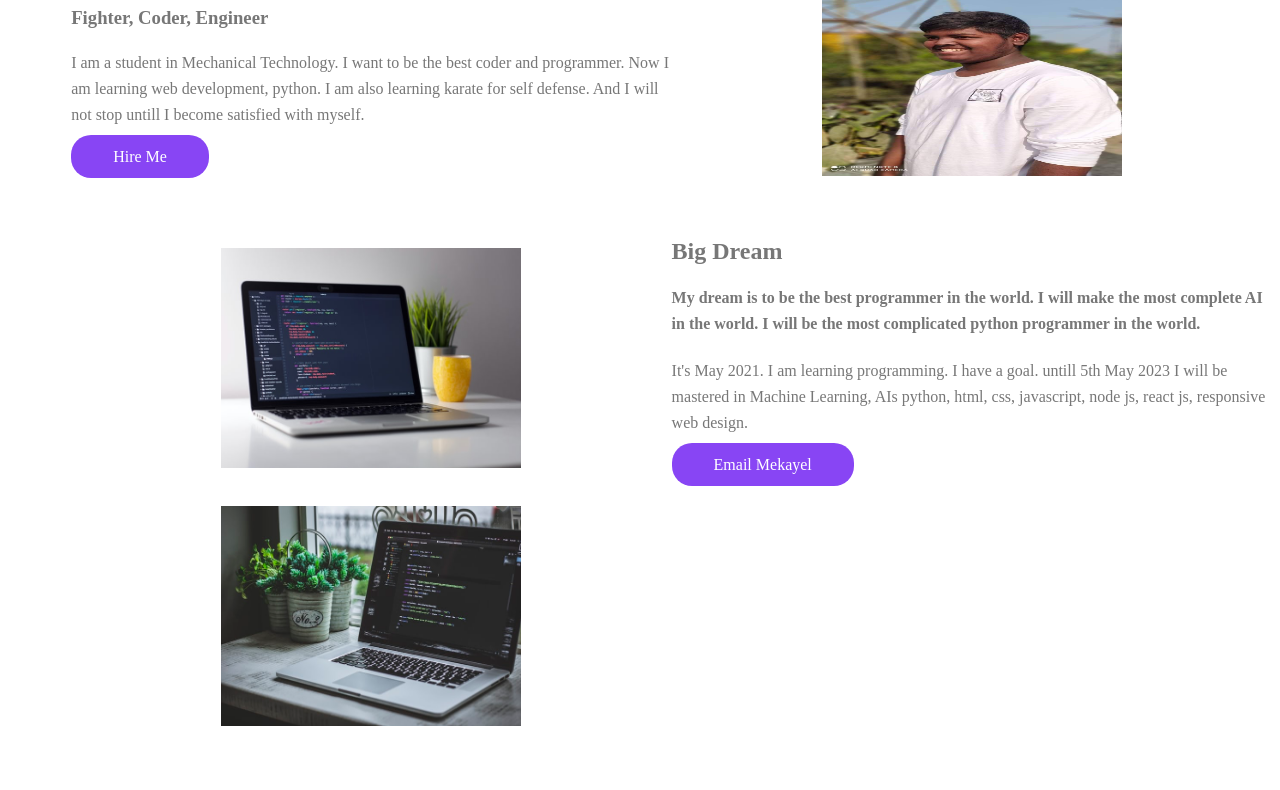
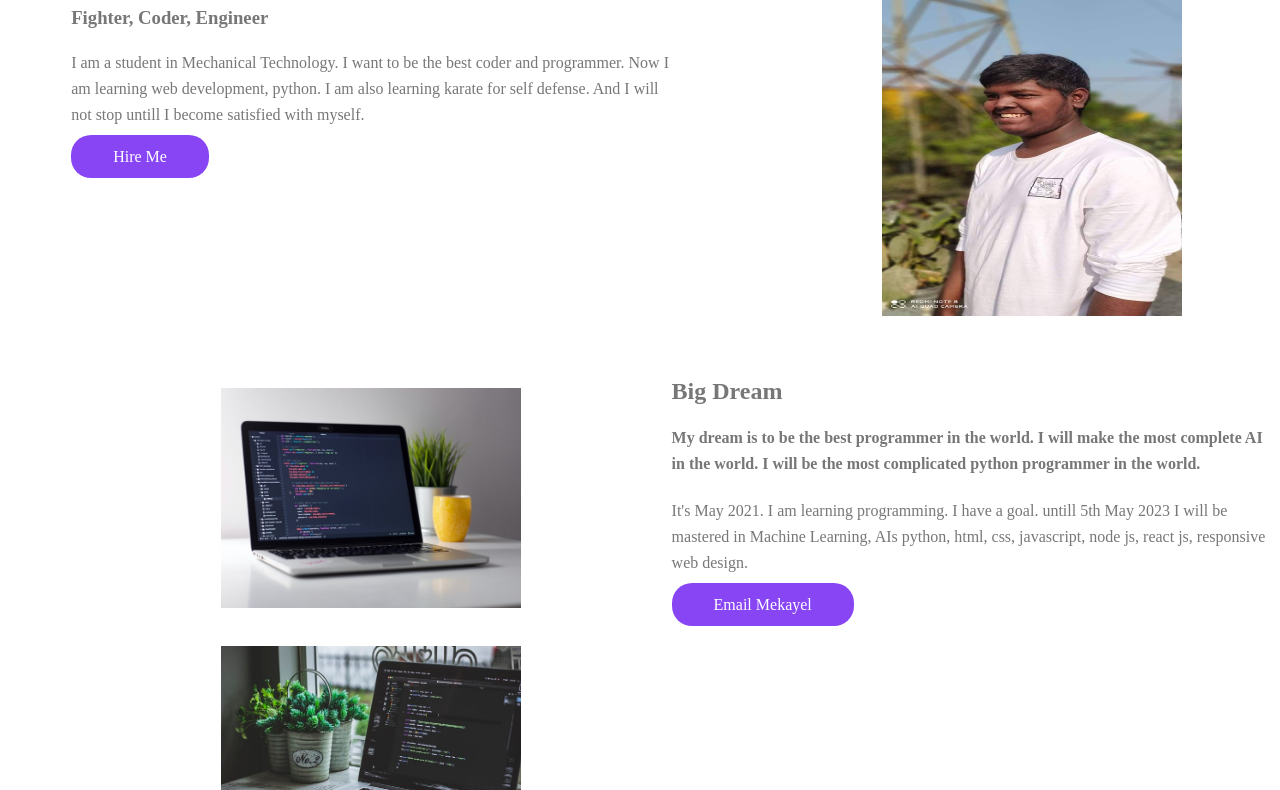
Before and after one commit to Mekayel169/Mekayel-Porfolio, a plain HTML site: page index.html in a window 1280 px wide. Shown: the part 82-872 px from the top of the page. Drawn offline with Linux system fonts and the light colour scheme.

Commit message:
Update index.html

```diff
--- a/index.html
+++ b/index.html
@@ -23,7 +23,7 @@
     </div>
 
    <div class="half-width">
-     <img  class="side-img"src="mekayel2.jpg"> </img>
+     <img  class="side-mekayel"src="mekayel2.jpg"> </img>
    </div>
 
     </section>
```
